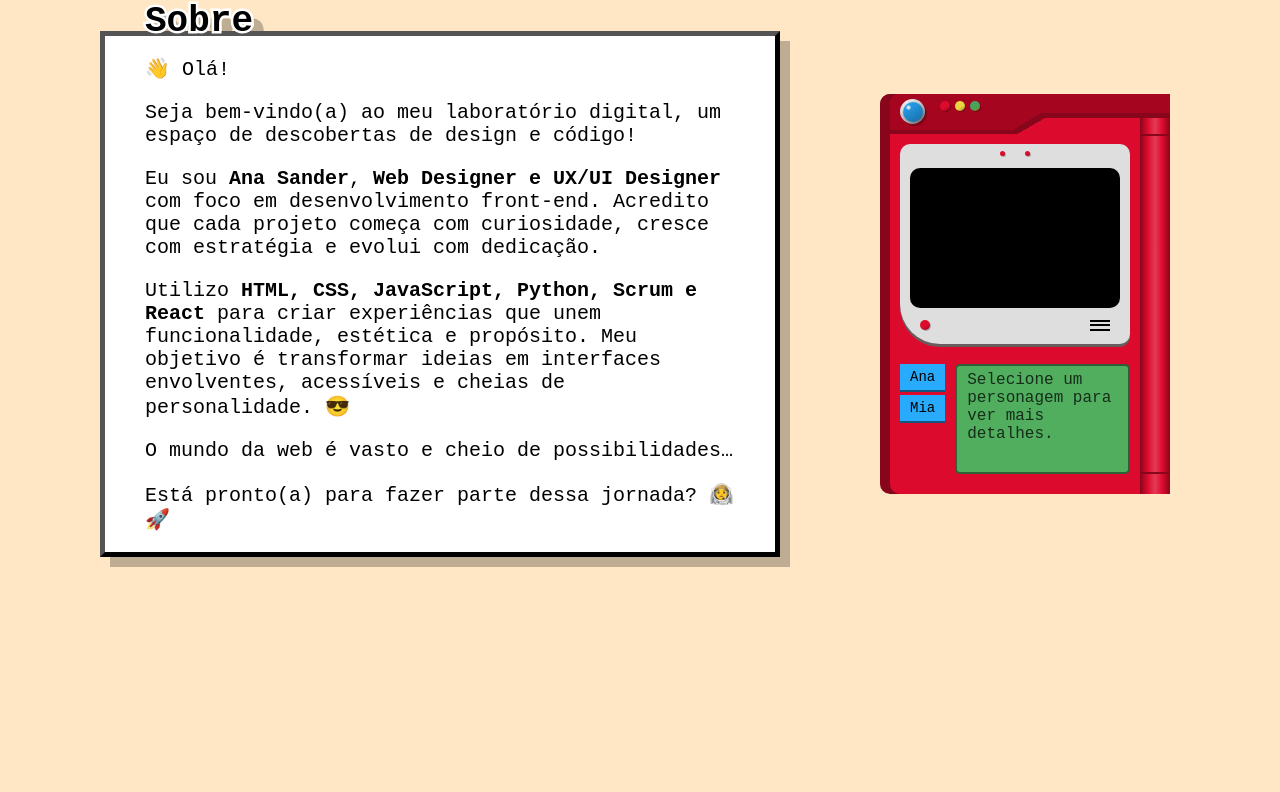
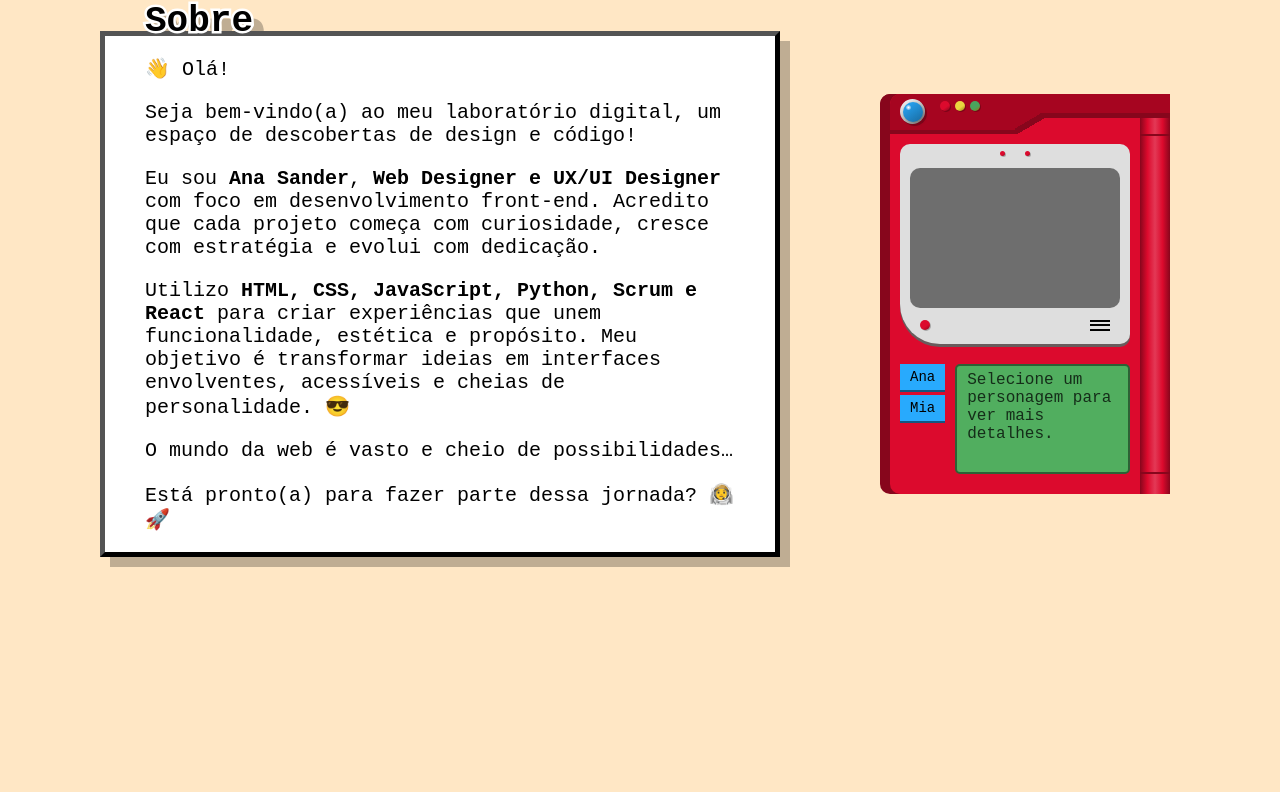
Before and after one commit to anasander/new-portfolio-sprite, a React (Vite) app: page / in a window 1280 px wide. Shown: the part 1028-1820 px from the top of the page. Built offline with nearby package versions, Linux system fonts and the light colour scheme; a web font is replaced by a local one.

Commit message:
fix: :art: images-adjustment
Adjusted the display of all images in the project to be nested inside their own components/pages

```diff
--- a/src/assets/components/About.jsx
+++ b/src/assets/components/About.jsx
@@ -1,4 +1,6 @@
 import { useState, useRef, useEffect } from "react";
+import anaImg from "../img/photo-ana.jpg";
+import miaImg from "../img/photo-mia.jpg";
 
 function Pokedevice() {
   const [character, setCharacter] = useState(null);
@@ -6,11 +8,11 @@ function Pokedevice() {
 
   const data = {
     ana: {
-      image: "url('./src/assets/img/photo-ana.jpg')",
+      image: anaImg,
       text: "Ana: desenvolvedora criativa e adora participar de projetos incríveis usando suas habilidades em Web Design, UX/UI Design e Front-End. Games são sua paixão, e seu jogo favorito é 'Shadow of the Colossus'."
     },
     mia: {
-      image: "url('./src/assets/img/photo-mia.jpg')",
+      image: miaImg,
       text: "Mia: parceira felina. Fofa e medrosa em proporções iguais; ilumina a vida de todos ao seu redor. Adora falar (miar) e também devorar derivados lácteos."
     }
   };
@@ -50,10 +52,11 @@ function Pokedevice() {
                 id="image-display"
                 style={{
                   backgroundImage: character
-                    ? data[character].image
+                    ? `url(${data[character].image})`
                     : "none",
                   backgroundSize: "cover",
-                  backgroundPosition: "center"
+                  backgroundPosition: "center",
+                  opacity: character ? 1 : 0.5,
                 }}
               ></div>
             </div>
--- a/src/assets/components/Contact.jsx
+++ b/src/assets/components/Contact.jsx
@@ -1,3 +1,10 @@
+import emailImg from '../sprites/sprites-ow/sprite-email.png'
+import linkedinImg from '../sprites/sprites-ow/sprite-linkedin.png'
+import githubImg from '../sprites/sprites-ow/sprite-github.png'
+import behanceImg from '../sprites/sprites-ow/sprite-behance.png'
+import gifAna from '../sprites/sprites-ana/sprite-ana-treasure.gif'
+import gifMia from '../sprites/sprites-mia/sprite-mia-treasure.gif'
+
 function Contact() {
     return (
         <>
@@ -13,25 +20,25 @@ function Contact() {
 
                 <div className="contact-container-links">
                     <a href="mailto: anagsander@gmail.com">
-                        <img src="./src/assets/sprites/sprites-ow/sprite-email.png" alt="" />
+                        <img src={emailImg} alt="" />
                     </a>
                     <a href="https://www.linkedin.com/in/ana-gabriela-sander-b2302019b/" target="_blank"
                     rel="noopener noreferrer">
-                        <img src="./src/assets/sprites/sprites-ow/sprite-linkedin.png" alt="" />
+                        <img src={linkedinImg} alt="" />
                     </a>
                     <a href="https://github.com/anasander" target="_blank"
                     rel="noopener noreferrer">
-                        <img src="./src/assets/sprites/sprites-ow/sprite-github.png" alt="" />
+                        <img src={githubImg} alt="" />
                     </a>
                     <a href="https://www.behance.net/anasander" target="_blank"
                     rel="noopener noreferrer">
-                        <img src="./src/assets/sprites/sprites-ow/sprite-behance.png" alt="" />
+                        <img src={behanceImg} alt="" />
                     </a>
                 </div>
 
                 <div className="contact-container-img">
-                    <img src="./src/assets/sprites/sprites-mia/sprite-mia-treasure.gif" alt="" />
-                    <img src="./src/assets/sprites/sprites-ana/sprite-ana-treasure.gif" alt="" />
+                    <img src={gifMia} alt="" />
+                    <img src={gifAna} alt="" />
                 </div>
             </div>
 
--- a/src/assets/components/Projects.jsx
+++ b/src/assets/components/Projects.jsx
@@ -1,70 +1,80 @@
+import jogoInvestImg from '../img/jogo-investidor-img.png'
+import metaversoImg from '../img/tindin-metaverso-img.png'
+import litermaImg from '../img/literama-img.png'
+import seafoodBoilerImg from '../img/seafood-boiler-img.png'
+import adopetImg from '../img/adopet-img.png'
+import lunarImg from '../img/lunar-img.png'
+import dinozooImg from '../img/dinozoo-img.png'
+import ruleOfRoseImg from '../img/rule-of-rose-img.png'
+import hifirushImg from '../img/hi-fi-rush-img.png'
+import iguanagamesImg from '../img/iguana-games-img.png'
+
 function Projects() {
     const projects = {
         "p-10": {
-            img: "./src/assets/img/jogo-investidor-img.png",
+            img: jogoInvestImg,
             title: "Jogo do Investidor - Tindin (2025)",
             sub: "Implementação de novo design para o jogo, incluindo menus, layouts, interfaces e landing page, seguindo o padrão de projeto do Design System.",
             tags: ["HTML", "CSS", "JavaScript", "React", "UX/UI", "Tipografia"],
             link: "https://www.ojogodoinvestidor.com.br/index.html"
         },
         "p-9": {
-            img: "./src/assets/img/tindin-metaverso-img.png",
+            img: metaversoImg,
             title: "Metaverso Educacional - Tindin (2024-2025)",
             sub: "Implementação de novo design para o jogo, incluindo menus, layouts e interfaces, seguindo o padrão de projeto do Design System.",
             tags: ["HTML", "CSS", "JavaScript", "React", "UX/UI", "Tipografia"],
             link: "https://app.tindin.com.br/game"
         },
         "p-8": {
-            img: "./src/assets/img/literama-img.png",
+            img: litermaImg,
             title: "Literama - Tindin (2024-2025)",
             sub: "Implementação de novo design para o jogo, incluindo menus, layouts e interfaces, seguindo o padrão de projeto do Design System.",
             tags: ["HTML", "CSS", "JavaScript", "React", "UX/UI", "Tipografia"],
             link: "https://literama.tindin.com.br/game"
         },
         "p-7": {
-            img: "./src/assets/img/seafood-boiler-img.png",
+            img: seafoodBoilerImg,
             title: "Seafood Boiler (2025)",
             sub: "Criação de projeto desenvolvido utilizando Figma + WebFlow.",
             tags: ["WebFlow", "UX/UI", "Tipografia", "Acessibilidade"],
             link: "https://preview.webflow.com/preview/seafood-boiler-0a3c5e?utm_medium=preview_link&utm_source=designer&utm_content=seafood-boiler-0a3c5e&preview=dbad80b47668fe095266a7bab79a4255&workflow=sitePreview"
         },
         "p-6": {
-            img: "./src/assets/img/adopet-img.png",
-            title: "AdoPet (2023)",
+            img: adopetImg,
             sub: "Wireframes e protótipos low/hi fidelity de um site/app de adoção de animais.",
             tags: ["UX/UI", "Tipografia", "Acessibilidade"],
             link: "https://www.figma.com/proto/Bx4F2mLDuNmL1VhcCd89Mx/adopet?page-id=104%3A78&type=design&node-id=104-1523&viewport=299%2C110%2C0.04&t=V8wjQuzEGLRv9scM-1&scaling=scale-down-width&starting-point-node-id=104%3A1523"
         },
         "p-5": {
-            img: "./src/assets/img/lunar-img.png",
+            img: lunarImg,
             title: "Lunar (2023)",
             sub: "Wireframes e protótipos low/hi fidelity de um site/app da primeira colônia lunar da história.",
             tags: ["UX/UI", "Tipografia", "Acessibilidade"],
             link: "https://www.figma.com/proto/PquDgnCeXqkwkoapyUqUYn/Lunar?page-id=30%3A2&type=design&node-id=30-4&viewport=241%2C185%2C0.08&t=G6HPmGEGKlLwD2y7-1&scaling=scale-down-width&starting-point-node-id=30%3A4"
         },
         "p-4": {
-            img: "./src/assets/img/dinozoo-img.png",
+            img: dinozooImg,
             title: "DinoZoo (2023)",
             sub: "Wireframes e protótipos low/hi fidelity de um site/app de um zoológico de dinossauros.",
             tags: ["UX/UI", "Tipografia", "Acessibilidade"],
             link: "https://www.figma.com/proto/2bWmKlSFxdfkMgD9h3LxNB/dinozoo?page-id=328%3A2&type=design&node-id=345-153&viewport=571%2C222%2C0.02&t=6FiKoJVq8KUBMTmy-1&scaling=scale-down-width&starting-point-node-id=345%3A153"
         },
         "p-3": {
-            img: "./src/assets/img/rule-of-rose-img.png",
+            img: ruleOfRoseImg,
             title: "Rule of Rose (2023)",
             sub: "Wireframes e protótipos low/hi fidelity de um site/app do jogo 'Rule of Rose' (2006).",
             tags: ["UX/UI", "Tipografia", "Acessibilidade"],
             link: "https://www.figma.com/proto/lk1fKIHUfmNZtPmCfc6Fwb/RoR?page-id=0%3A1&node-id=1-2&starting-point-node-id=1%3A2&scaling=scale-down-width&t=yFwFW0ZWBiW6ZWZU-1s"
         },
         "p-2": {
-            img: "./src/assets/img/hi-fi-rush-img.png",
+            img: hifirushImg,
             title: "Hi-Fi Rush (2023)",
             sub: "Um site ficcional da banda 'Hi-Fi Rush' do jogo de mesmo nome.",
             tags: ["HTML", "CSS", "UX/UI", "Tipografia"],
             link: "https://github.com/anasander/hi-fi-rush"
         },
         "p-1": {
-            img: "./src/assets/img/iguana-games-img.png",
+            img: iguanagamesImg,
             title: "Iguana Games (2022)",
             sub: "Um site ficcional de uma empresa de venda de jogos de videogame e seus acessórios.",
             tags: ["HTML", "CSS", "JavaScript", "UX/UI", "Tipografia"],
--- a/src/assets/css/About.css
+++ b/src/assets/css/About.css
@@ -218,6 +218,7 @@
   background-size:cover;
   background-position:center;
   border-radius:10px;
+  transition: background-image 0.3s ease, opacity 0.3s ease;
 }
 
 #details-label {
```
Also changed, not shown: src/assets/components/Sections.jsx (+35 -20 lines).
